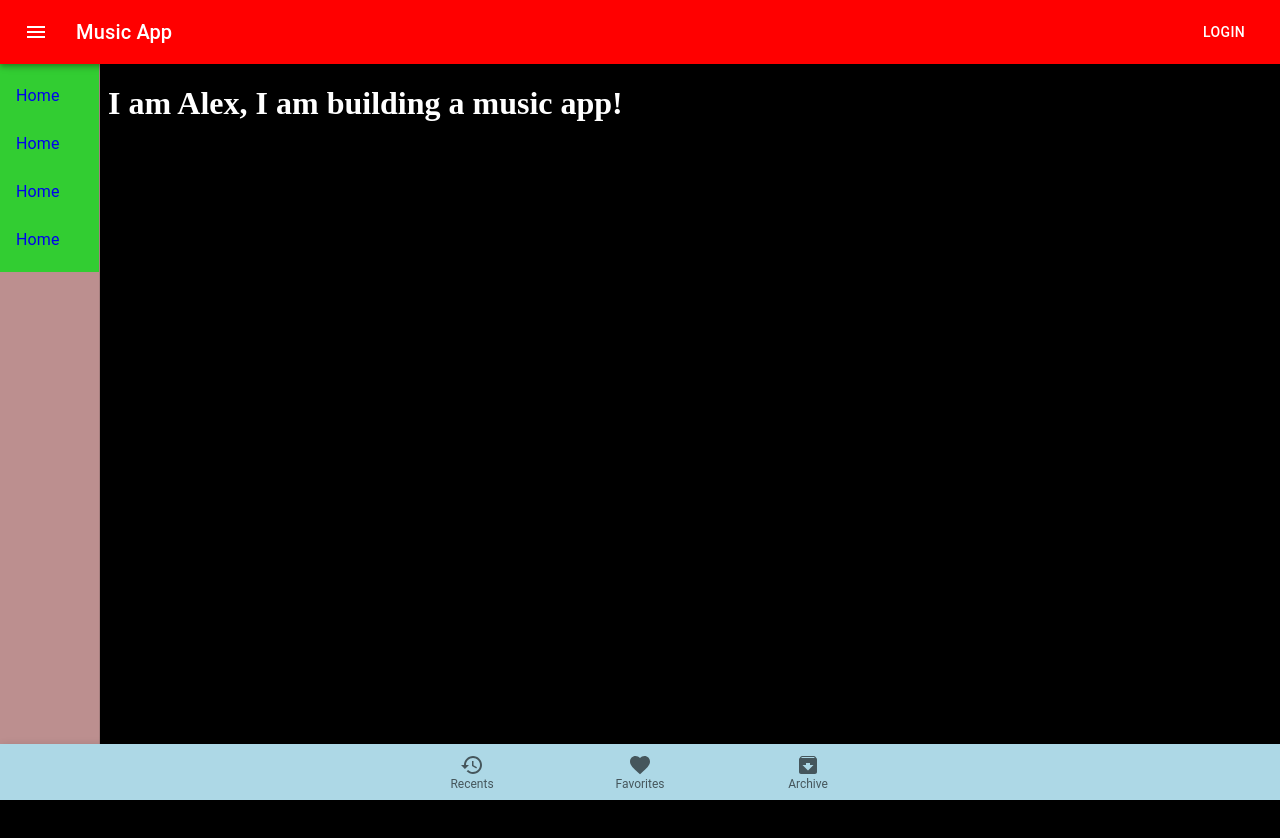
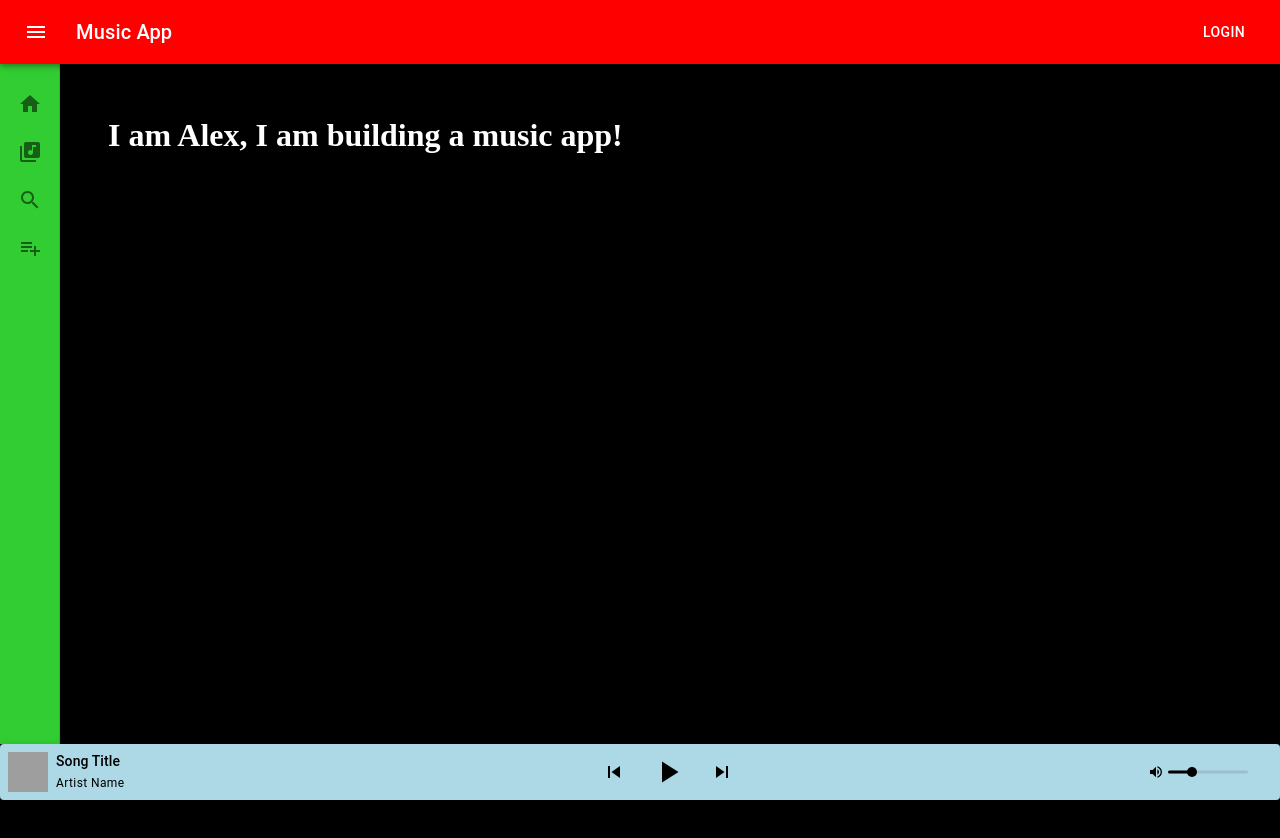
Before and after one commit to alexbarajas/music_app_project, a React (Vite) app: page / in a window 1280 px wide. Shown: the top 838 px of the page. After the commit the page ends 816 px from the top, so only its background shows below. Built offline with nearby package versions, Linux system fonts and the light colour scheme; grey boxes are pictures that could not be loaded.

Commit message:
started using Claude and added a drawer

```diff
--- a/src/App.jsx
+++ b/src/App.jsx
@@ -1,24 +1,56 @@
 import { BrowserRouter as Router, Route, Routes } from "react-router-dom";
+import { useState } from "react";
 import Home from "./pages/Home";
 import Header from "./components/Header";
 import Footer from "./components/Footer";
 import Error from "./pages/Error";
-import Sidebar from "./components/Sidebar"; // Import Sidebar component
+import Sidebar from "./components/Sidebar";
+import Box from "@mui/material/Box";
 
 export default function App() {
+  const [drawerOpen, setDrawerOpen] = useState(false);
+
+  const toggleDrawer = () => {
+    setDrawerOpen(!drawerOpen);
+  };
+
   return (
     <Router>
-      <Header />
-      <div style={{ display: "flex", minHeight: "100vh" }}>
-        <Sidebar />
-        <div style={{ marginLeft: 100, width: "100%" }}>
-          <Routes>
-            <Route path="/" element={<Home />} />
-            <Route path="/*" element={<Error />} />
-          </Routes>
-        </div>
-      </div>
-      <Footer />
+      <Box
+        sx={{
+          display: "flex",
+          flexDirection: "column",
+          minHeight: "100vh",
+          width: "100%",
+        }}
+      >
+        <Header toggleDrawer={toggleDrawer} />
+        <Box
+          sx={{
+            display: "flex",
+            flex: 1,
+            mt: 8, // Account for fixed header height
+            mb: 7, // Account for footer height
+            width: "100%",
+          }}
+        >
+          <Sidebar open={drawerOpen} />
+          <Box
+            component="main"
+            sx={{
+              flexGrow: 1,
+              p: 3,
+              ml: { xs: drawerOpen ? 8 : 2, sm: drawerOpen ? 2 : 2 }, // Responsive margin based on drawer state
+            }}
+          >
+            <Routes>
+              <Route path="/" element={<Home />} />
+              <Route path="/*" element={<Error />} />
+            </Routes>
+          </Box>
+        </Box>
+        <Footer />
+      </Box>
     </Router>
   );
 }
--- a/src/components/Footer.jsx
+++ b/src/components/Footer.jsx
@@ -1,34 +1,163 @@
 import * as React from "react";
-import BottomNavigation from "@mui/material/BottomNavigation";
-import BottomNavigationAction from "@mui/material/BottomNavigationAction";
-import RestoreIcon from "@mui/icons-material/Restore";
-import FavoriteIcon from "@mui/icons-material/Favorite";
-import ArchiveIcon from "@mui/icons-material/Archive";
-import Paper from "@mui/material/Paper";
+import {
+  Box,
+  IconButton,
+  Typography,
+  Slider,
+  Paper,
+  useMediaQuery,
+  useTheme,
+} from "@mui/material";
+import PlayArrowIcon from "@mui/icons-material/PlayArrow";
+import SkipPreviousIcon from "@mui/icons-material/SkipPrevious";
+import SkipNextIcon from "@mui/icons-material/SkipNext";
+import VolumeUpIcon from "@mui/icons-material/VolumeUp";
 
 export default function Footer() {
+  const [volume, setVolume] = React.useState(30);
+  const theme = useTheme();
+  const isSmallScreen = useMediaQuery(theme.breakpoints.down("sm"));
+
   return (
     <Paper
+      elevation={3}
       sx={{
         position: "fixed",
         bottom: 0,
         left: 0,
         right: 0,
-        width: "100vw",
-        zIndex: (theme) => theme.zIndex.drawer + 1,
+        height: 56, // Standard height
+        zIndex: 1300, // High z-index to ensure it's above everything
+        backgroundColor: "lightblue",
+        width: "100%", // Ensure full width
+        boxSizing: "border-box", // Include padding in width calculation
+        overflow: "visible", // This allows the slider thumb to overflow without being cut
       }}
-      elevation={3}
     >
-      <BottomNavigation
-        showLabels
+      <Box
         sx={{
-          backgroundColor: "lightblue",
+          display: "flex",
+          alignItems: "center",
+          height: "100%",
+          width: "100%",
+          maxWidth: "100%",
+          px: 1, // Reduced overall padding
         }}
       >
-        <BottomNavigationAction label="Recents" icon={<RestoreIcon />} />
-        <BottomNavigationAction label="Favorites" icon={<FavoriteIcon />} />
-        <BottomNavigationAction label="Archive" icon={<ArchiveIcon />} />
-      </BottomNavigation>
+        {/* Track info - extremely simplified on small screens */}
+        <Box
+          sx={{
+            display: "flex",
+            alignItems: "center",
+            flexShrink: 1,
+            width: { xs: "25%", sm: "30%" },
+            minWidth: isSmallScreen ? "80px" : "120px",
+            maxWidth: isSmallScreen ? "110px" : "200px",
+          }}
+        >
+          {/* Show just the album art on very small screens */}
+          <Box
+            component="img"
+            sx={{
+              width: { xs: 32, sm: 40 },
+              height: { xs: 32, sm: 40 },
+              flexShrink: 0,
+            }}
+            src="/api/placeholder/40/40"
+            alt="Album cover"
+          />
+          {/* Only show song info if there's enough space */}
+          <Box
+            sx={{
+              display: { xs: "none", sm: "block" },
+              ml: 1,
+              overflow: "hidden",
+            }}
+          >
+            <Typography variant="subtitle2" noWrap color="black">
+              Song Title
+            </Typography>
+            <Typography variant="caption" color="black" noWrap>
+              Artist Name
+            </Typography>
+          </Box>
+        </Box>
+
+        {/* Playback controls - centered and with flexible width */}
+        <Box
+          sx={{
+            display: "flex",
+            alignItems: "center",
+            justifyContent: "center",
+            flex: "1 1 auto",
+          }}
+        >
+          <IconButton
+            size={isSmallScreen ? "small" : "medium"}
+            sx={{ color: "black" }}
+          >
+            <SkipPreviousIcon fontSize={isSmallScreen ? "small" : "medium"} />
+          </IconButton>
+          <IconButton
+            sx={{
+              mx: { xs: 0.5, sm: 1 },
+              color: "black",
+            }}
+            size={isSmallScreen ? "small" : "medium"}
+          >
+            <PlayArrowIcon sx={{ fontSize: { xs: 28, sm: 36 } }} />
+          </IconButton>
+          <IconButton
+            size={isSmallScreen ? "small" : "medium"}
+            sx={{ color: "black" }}
+          >
+            <SkipNextIcon fontSize={isSmallScreen ? "small" : "medium"} />
+          </IconButton>
+        </Box>
+
+        {/* Volume control - position to ensure visibility */}
+        <Box
+          sx={{
+            display: "flex",
+            alignItems: "center",
+            flexShrink: 0, // Prevent this section from shrinking
+            width: { xs: "90px", sm: "120px" }, // Fixed width to ensure enough space
+            justifyContent: "flex-end",
+            pr: 5, // Fixed right padding
+          }}
+        >
+          <VolumeUpIcon
+            sx={{
+              mr: 0.5,
+              color: "black",
+              fontSize: isSmallScreen ? "small" : "medium",
+            }}
+          />
+          <Slider
+            size="small"
+            value={volume}
+            onChange={(e, newValue) => setVolume(newValue)}
+            aria-label="Volume"
+            sx={{
+              width: { xs: 50, sm: 80 }, // Smaller fixed width
+              color: "black",
+              "& .MuiSlider-thumb": {
+                backgroundColor: "black",
+                width: 10,
+                height: 10,
+              },
+              "& .MuiSlider-track": {
+                backgroundColor: "black",
+                height: 3,
+              },
+              "& .MuiSlider-rail": {
+                backgroundColor: "rgba(0,0,0,0.3)",
+                height: 3,
+              },
+            }}
+          />
+        </Box>
+      </Box>
     </Paper>
   );
 }
--- a/src/components/Header.jsx
+++ b/src/components/Header.jsx
@@ -1,23 +1,18 @@
 import * as React from "react";
-import AppBar from "@mui/material/AppBar";
-import Toolbar from "@mui/material/Toolbar";
+import { AppBar, Toolbar, Button } from "@mui/material";
 import Typography from "@mui/material/Typography";
-import Button from "@mui/material/Button";
 import IconButton from "@mui/material/IconButton";
 import MenuIcon from "@mui/icons-material/Menu";
-import Paper from "@mui/material/Paper";
 
-export default function Header() {
+export default function Header({ toggleDrawer }) {
   return (
-    <Paper
+    <AppBar
+      position="fixed"
       sx={{
-        flexGrow: 1,
-        width: "100vw",
+        backgroundColor: "red",
         zIndex: (theme) => theme.zIndex.drawer + 1,
-        marginTop: "64px",
       }}
     >
-      <AppBar position="fixed" sx={{ backgroundColor: "red" }}>
       <Toolbar>
         <IconButton
           size="large"
@@ -25,6 +20,7 @@ export default function Header() {
           color="inherit"
           aria-label="menu"
           sx={{ mr: 2 }}
+          onClick={toggleDrawer}
         >
           <MenuIcon />
         </IconButton>
@@ -34,6 +30,5 @@ export default function Header() {
         <Button color="inherit">Login</Button>
       </Toolbar>
     </AppBar>
-    </Paper>
   );
 }
--- a/src/components/Sidebar.jsx
+++ b/src/components/Sidebar.jsx
@@ -1,41 +1,85 @@
-// src/components/Sidebar.jsx
 import React from "react";
-import { Drawer, List, ListItem, ListItemText } from "@mui/material";
+import {
+  Drawer,
+  List,
+  ListItem,
+  ListItemIcon,
+  ListItemText,
+} from "@mui/material";
 import { Link } from "react-router-dom";
+import HomeIcon from "@mui/icons-material/Home";
+import LibraryMusicIcon from "@mui/icons-material/LibraryMusic";
+import SearchIcon from "@mui/icons-material/Search";
+import PlaylistAddIcon from "@mui/icons-material/PlaylistAdd";
 
-export default function Sidebar() {
+export default function Sidebar({ open }) {
+  // Width when open vs closed
+  const drawerWidth = open ? 200 : 60;
+
+  const menuItems = [
+    { text: "Home", icon: <HomeIcon />, path: "/" },
+    { text: "Library", icon: <LibraryMusicIcon />, path: "/library" },
+    { text: "Search", icon: <SearchIcon />, path: "/search" },
+    { text: "Playlists", icon: <PlaylistAddIcon />, path: "/playlists" },
+  ];
+
   return (
     <Drawer
       variant="permanent"
       sx={{
-        width: 100,
+        width: drawerWidth,
         flexShrink: 0,
-        position: "fixed",
-        top: 60,
-        left: 0,
-        backgroundColor: "blueviolet",
-        height: "calc(100vh - 60px)",
+        transition: (theme) =>
+          theme.transitions.create("width", {
+            easing: theme.transitions.easing.sharp,
+            duration: theme.transitions.duration.enteringScreen,
+          }),
         "& .MuiDrawer-paper": {
-          width: 100,
+          width: drawerWidth,
+          transition: (theme) =>
+            theme.transitions.create("width", {
+              easing: theme.transitions.easing.sharp,
+              duration: theme.transitions.duration.enteringScreen,
+            }),
           boxSizing: "border-box",
-          backgroundColor: "rosybrown",
+          top: 64, // Height of AppBar
+          height: "calc(100% - 64px - 56px)", // Account for AppBar and Footer
+          backgroundColor: "limegreen",
+          overflowX: "hidden",
         },
       }}
     >
-      <List sx={{ marginTop: "64px", backgroundColor: "limegreen" }}>
-        <ListItem button component={Link} to="/">
-          <ListItemText primary="Home" />
-        </ListItem>
-        <ListItem button component={Link} to="/">
-          <ListItemText primary="Home" />
-        </ListItem>
-        <ListItem button component={Link} to="/">
-          <ListItemText primary="Home" />
-        </ListItem>
-        <ListItem button component={Link} to="/">
-          <ListItemText primary="Home" />
-        </ListItem>
-        {/* Add more list items here */}
+      <List sx={{ marginTop: 1 }}>
+        {menuItems.map((item) => (
+          <ListItem
+            button
+            component={Link}
+            to={item.path}
+            key={item.text}
+            sx={{
+              minHeight: 48,
+              px: 2.5,
+              justifyContent: open ? "initial" : "center",
+            }}
+          >
+            <ListItemIcon
+              sx={{
+                minWidth: 0,
+                mr: open ? 3 : "auto",
+                justifyContent: "center",
+              }}
+            >
+              {item.icon}
+            </ListItemIcon>
+            <ListItemText
+              primary={item.text}
+              sx={{
+                opacity: open ? 1 : 0,
+                display: open ? "block" : "none",
+              }}
+            />
+          </ListItem>
+        ))}
       </List>
     </Drawer>
   );
```
Also changed, not shown: 1 other file (tests, documents, lock files or other folders). Lines whose indentation alone changed are shown as unchanged.
